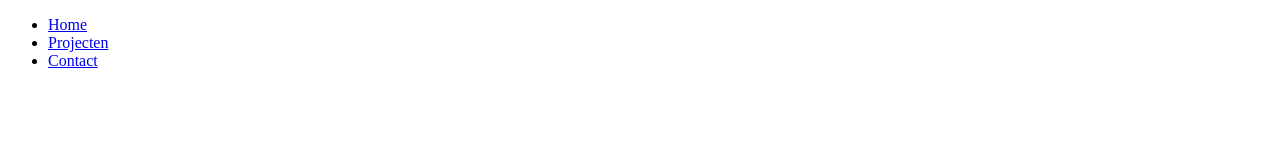
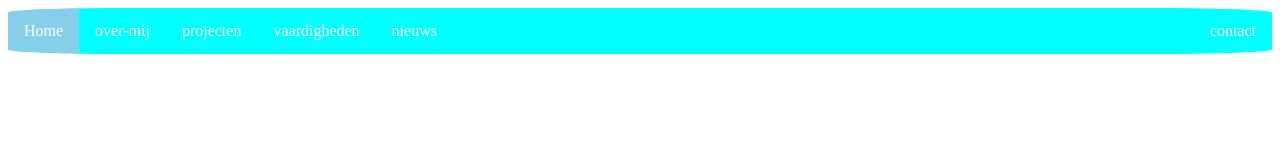
Before and after one commit to ROC-van-Amsterdam-College-Amstelland/project-portfolio-jaredsac, a plain HTML site: page index.html in a window 1280 px wide. Drawn offline with Linux system fonts and the light colour scheme.

Commit message:
menu balk en basis

```diff
--- a/index.html
+++ b/index.html
@@ -4,17 +4,27 @@
     <meta charset="UTF-8">
     <meta name="viewport" content="width=device-width, initial-scale=1.0">
     <meta http-equiv="X-UA-Compatible" content="ie=edge">
-    <title>Document</title>
+    <link rel="stylesheet" type="text/css" href="style.css">
+    <title>Jared Sackey</title>
 </head>
 <body>
     <header>
         <nav>
             <ul>
-                <li><a href="index.html">Home</a></li>
-                <li><a href="projecten.html">Projecten</a></li>
-                <li><a href="contact.html">Contact</a></li>
+                <li><a class="active" href="index.html">Home</a></li>
+                <li><a href="over-mij.html">over-mij</a></li>
+                <li><a href="projecten.html">projecten</a></li>
+                <li><a href="vaardigheden.html">vaardigheden</a></li>
+                <li><a href="nieuws.html">nieuws</a></li>
+                <li style="float: right;"><a href="contact.html">contact</a></li>
             </ul>
         </nav>
     </header>
+    <aside>
+
+    </aside>
+    <footer>
+
+    </footer>
 </body>
 </html>
--- /dev/null
+++ b/style.css
@@ -0,0 +1,28 @@
+ul {
+    list-style-type: none;
+    margin: 0;
+    padding: 0;
+    overflow: hidden;
+    background-color: aqua;
+    border-radius: 10%;
+}
+
+li {
+    float: left;
+}
+
+li a {
+    display: block;
+    color: white;
+    text-align: center;
+    padding: 14px 16px;
+    text-decoration: none;
+}
+
+li a:hover {
+    background-color: royalblue;
+}
+
+.active {
+    background-color: skyblue;
+}
```
